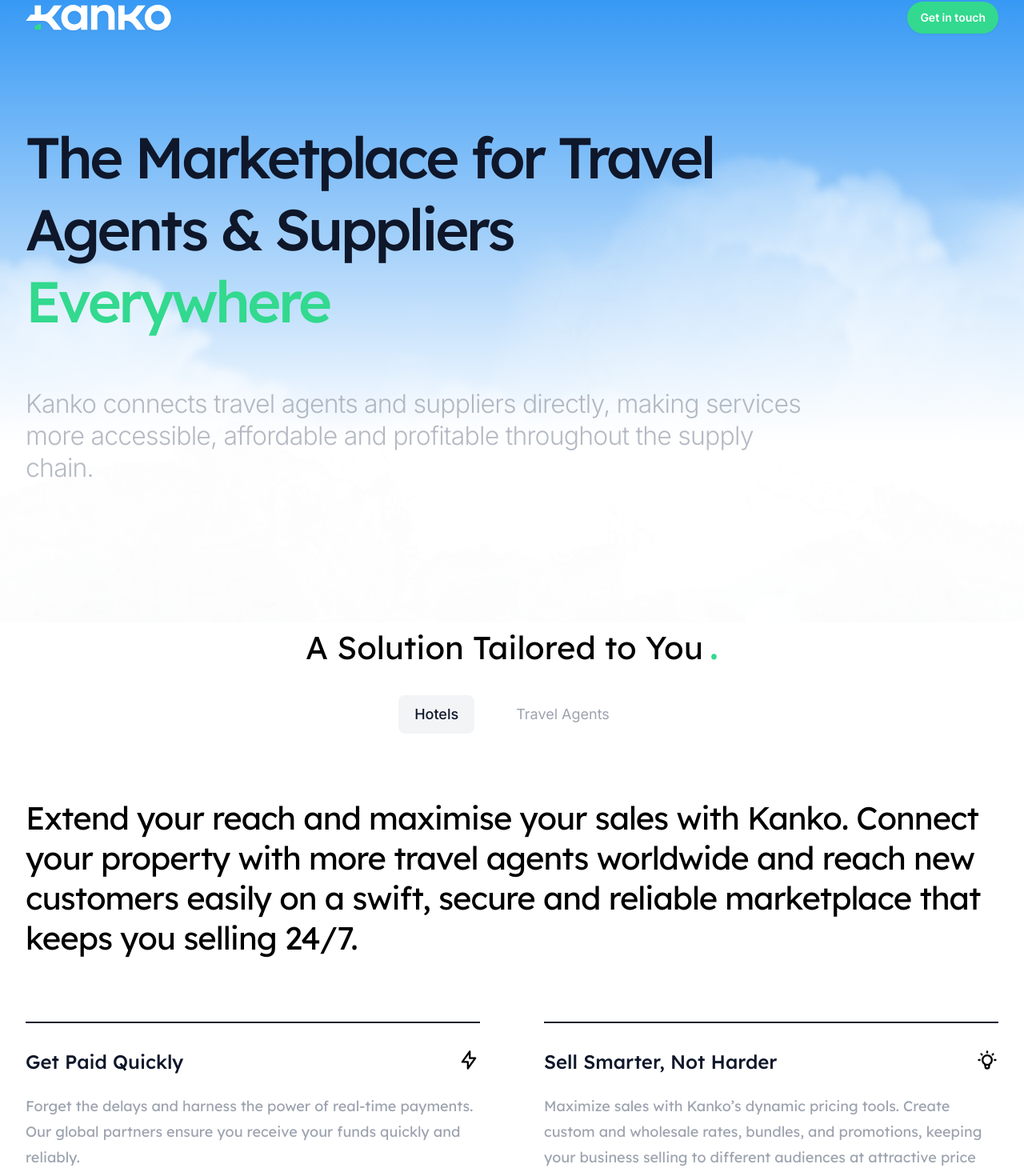
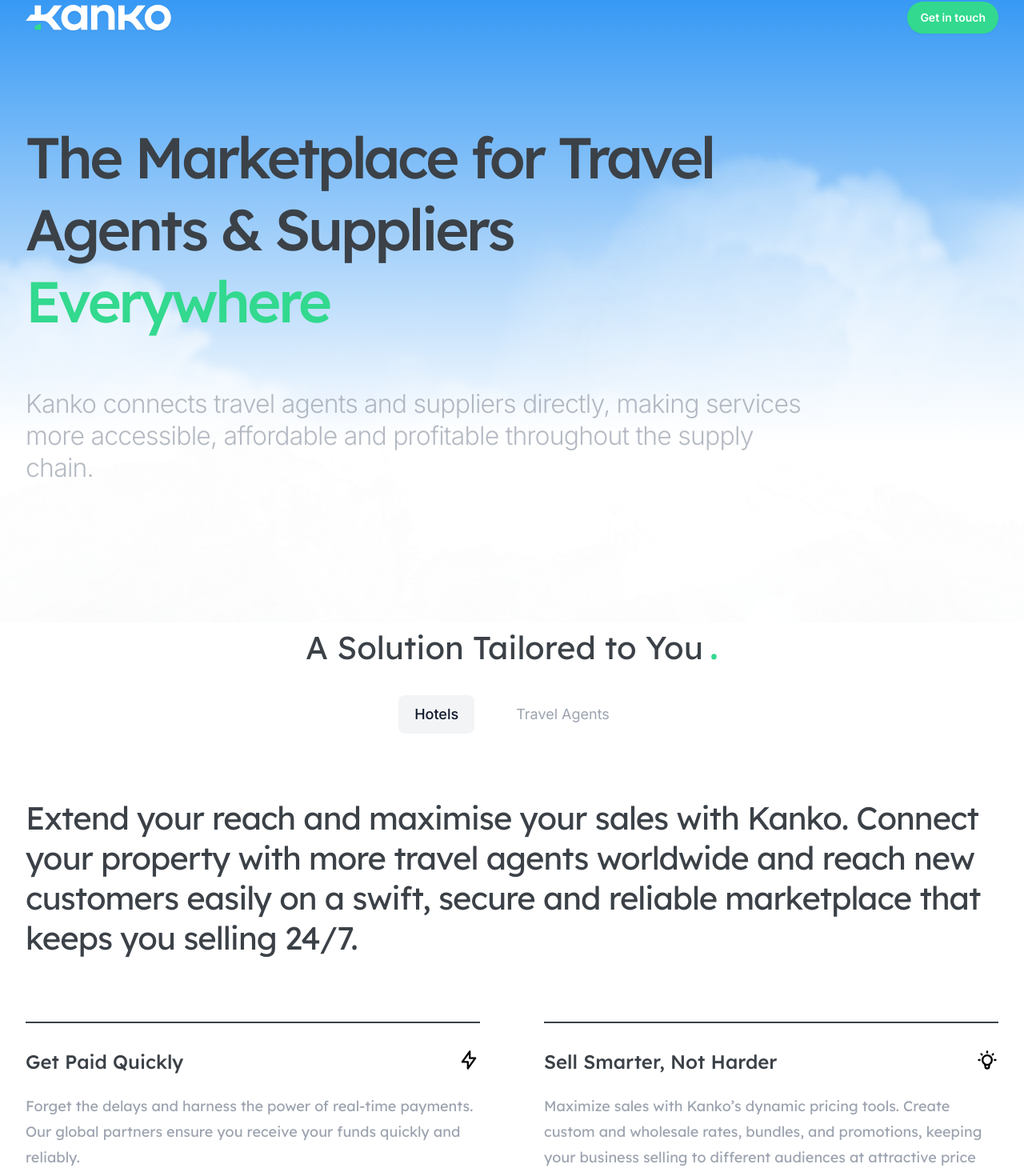
Before and after one commit to kanko-travel/kanko-website, a Next.js app: page / in a window 1280 px wide. Shown: the part 22-1492 px from the top of the page at 80% size. Built offline with nearby package versions, Linux system fonts and the light colour scheme.

Commit message:
made text colours more consistent

```diff
--- a/src/components/FeatureGrid.tsx
+++ b/src/components/FeatureGrid.tsx
@@ -60,10 +60,10 @@
   return (
     <motion.div
       variants={featureVariants}
-      className="flex flex-col border-t-2 border-slate-900 pt-4 sm:pt-8"
+      className="flex flex-col border-t-2 border-[#3b4147] pt-4 sm:pt-8"
     >
       <div className="flex items-start justify-between">
-        <h4 className="mb-6 font-display text-xl font-medium text-slate-900 sm:text-2xl">
+        <h4 className="mb-6 font-display text-xl font-medium text-[#3b4147] sm:text-2xl">
           {title}
         </h4>
         <span className="">{icon}</span>
--- a/src/components/FeaturesMain.tsx
+++ b/src/components/FeaturesMain.tsx
@@ -202,7 +202,7 @@
         viewport={{ once: true, amount: 0.4 }}
         className="mx-auto mb-6 w-full sm:mb-8"
       >
-        <h2 className="text-center font-display text-2xl sm:text-4xl">
+        <h2 className="text-center font-display text-2xl text-[#3b4147] sm:text-4xl">
           <span>A Solution Tailored to You</span>
           <span className="ml-2 text-3xl text-[#32d98e] sm:text-5xl">.</span>
         </h2>
@@ -323,7 +323,7 @@
             initial="initial"
             whileInView="animate"
             viewport={{ once: true, amount: 0.4 }}
-            className="w-full font-display text-2xl tracking-tight sm:text-4xl sm:leading-tight"
+            className="w-full font-display text-2xl tracking-tight text-[#3b4147] sm:text-4xl sm:leading-tight"
           >
             {description}
           </motion.p>
--- a/src/components/Footer.tsx
+++ b/src/components/Footer.tsx
@@ -43,7 +43,6 @@
             </Link>
           </div>
           <div className="flex flex-col items-end space-y-4">
-            {/* <Logo className="h-12 w-auto" /> */}
             <p className="text-sm text-slate-500 sm:mt-0">
               Copyright &copy; {new Date().getFullYear()} Kanko Travel Ltd. All
               rights reserved.
--- a/src/components/Header.tsx
+++ b/src/components/Header.tsx
@@ -94,7 +94,8 @@
   const logoPrimaryColor = useTransform(
     scrollY,
     [30, 50],
-    ['#ffffff', '#0f172a'],
+    ['#ffffff', '#3b4147'],
+    // ['#ffffff', '#0f172a'],
   )
 
   const openInNewTab = (url: string) => {
--- a/src/components/Hero.tsx
+++ b/src/components/Hero.tsx
@@ -30,12 +30,12 @@
       <Container className="z-10 text-center">
         <div className="flex w-full">
           <div className="w-full overflow-hidden lg:w-4/5">
-            <h1 className="w-full text-left font-display text-4xl font-medium tracking-tighter text-slate-900 sm:text-6xl lg:text-7xl">
+            <h1 className="w-full text-left font-display text-4xl font-medium tracking-tighter text-[#3b4147] sm:text-6xl lg:text-7xl">
               The Marketplace for Travel Agents & Suppliers{' '}
               <span className="text-[#32d98e]">Everywhere</span>
               {/* <CountryCycler /> */}
             </h1>
-            <p className="hidden w-full text-left text-lg font-light tracking-tight text-gray-400 opacity-75 sm:mt-16 sm:block sm:text-2xl lg:text-3xl">
+            <p className="mt-8 w-full text-left text-xl font-light tracking-tight text-gray-400 opacity-75 sm:block sm:text-2xl lg:mt-16 lg:text-3xl">
               Kanko connects travel agents and suppliers directly, making
               services more accessible, affordable and profitable throughout the
               supply chain.
```
